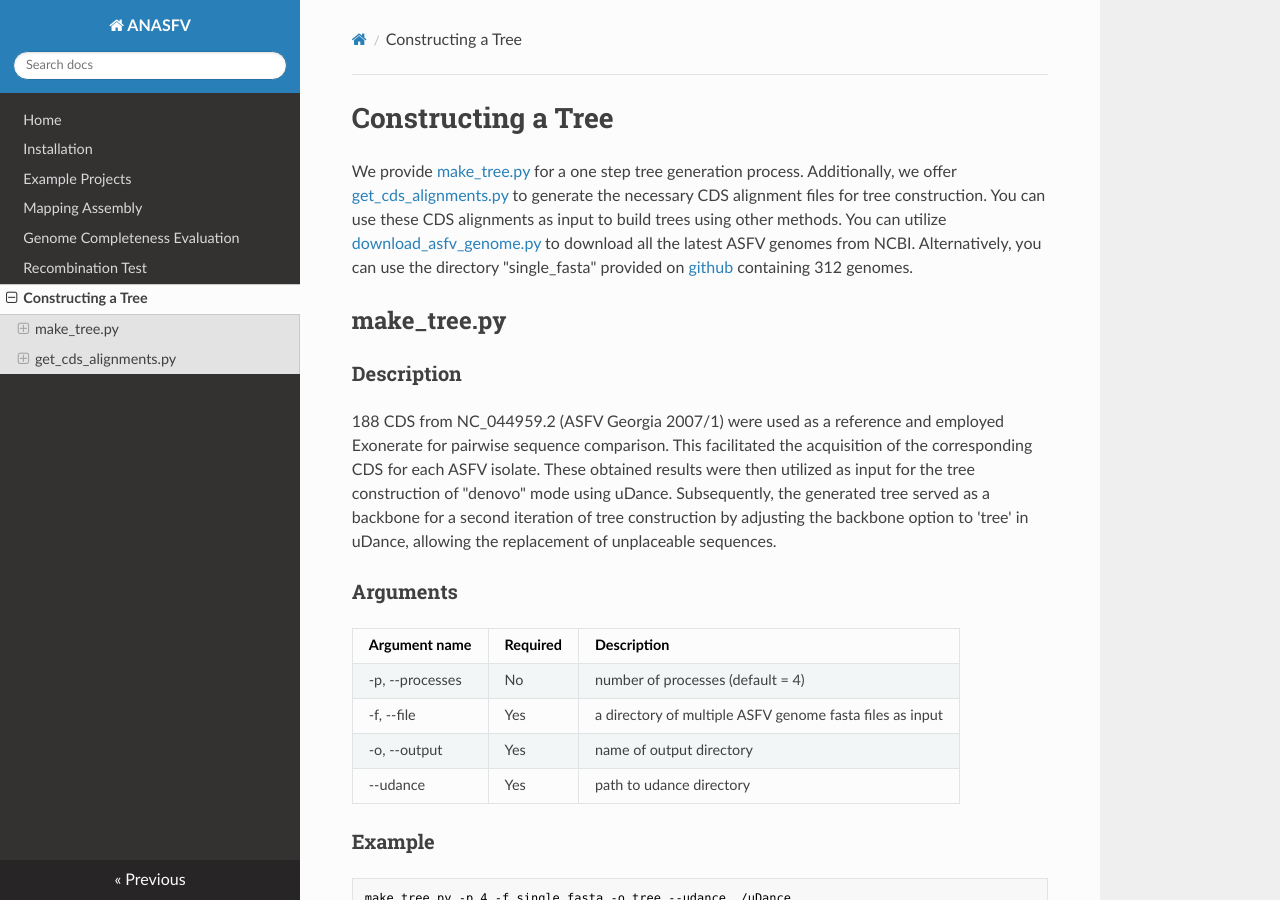
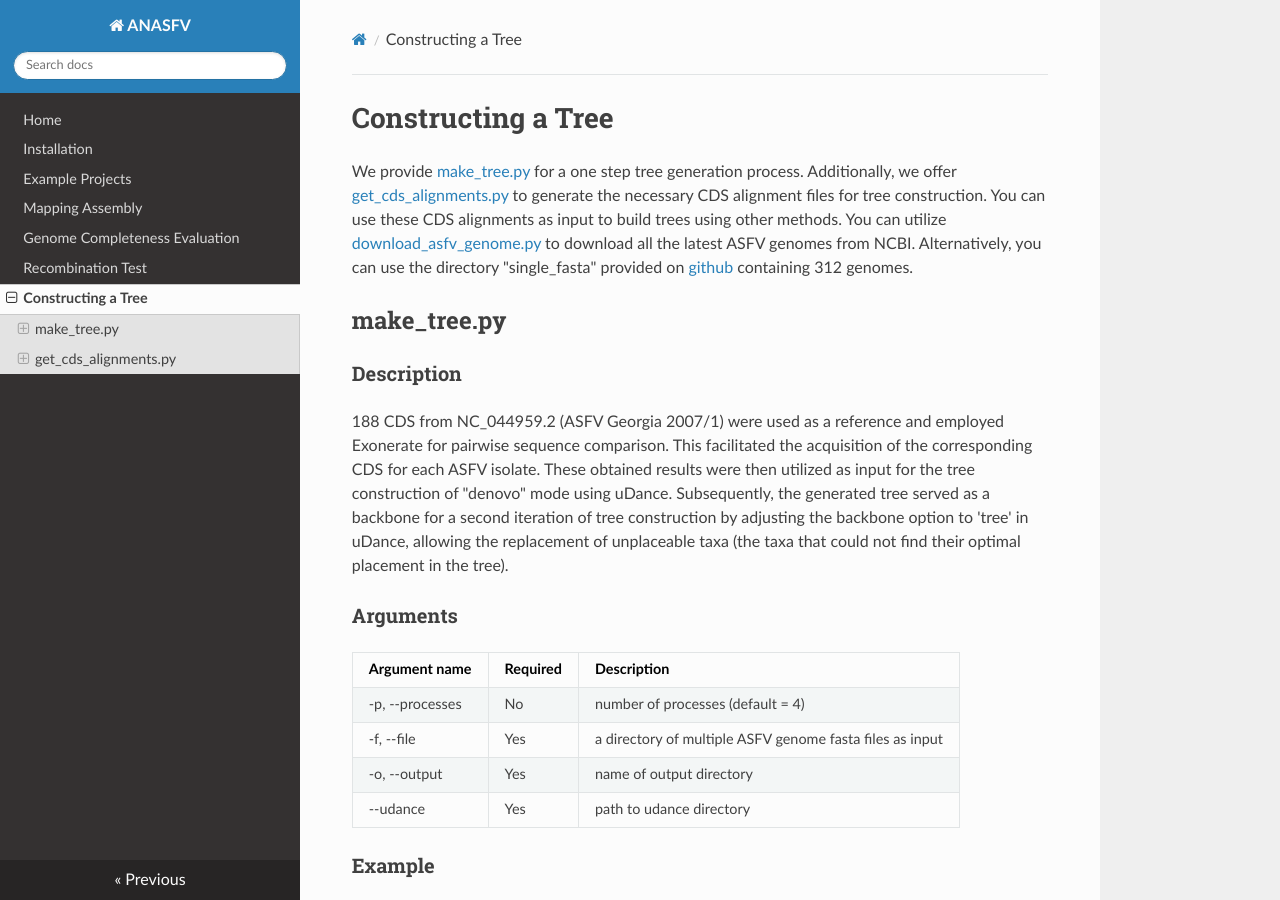
Before and after one commit to lrslab/anasfv, an MkDocs documentation site: the page built from docs/tree.md, in a window 1280 px wide and 900 px high. Built offline with MkDocs 1.6.1, drawn with Linux system fonts in a browser that asks for light colours; nearby versions of some CDN libraries.

Commit message:
Update tree.md

```diff
--- a/docs/tree.md
+++ b/docs/tree.md
@@ -2,7 +2,7 @@
 We provide [make_tree.py](#make_treepy) for a one step tree generation process. Additionally, we offer [get_cds_alignments.py](#get_cds_alignmentspy) to generate the necessary CDS alignment files for tree construction. You can use these CDS alignments as input to build trees using other methods. You can utilize [download_asfv_genome.py](../assembly/#download_asfv_genomepy) to download all the latest ASFV genomes from NCBI. Alternatively, you can use the directory "single_fasta" provided on [github](https://github.com/nimua/single_fasta.git) containing 312 genomes.
 ## make_tree.py
 ### Description
-188 CDS from NC_044959.2 (ASFV Georgia 2007/1) were used as a reference and employed Exonerate for pairwise sequence comparison. This facilitated the acquisition of the corresponding CDS for each ASFV isolate. These obtained results were then utilized as input for the tree construction of "denovo" mode using uDance. Subsequently, the generated tree served as a backbone for a second iteration of tree construction by adjusting the backbone option to 'tree' in uDance, allowing the replacement of unplaceable sequences.
+188 CDS from NC_044959.2 (ASFV Georgia 2007/1) were used as a reference and employed Exonerate for pairwise sequence comparison. This facilitated the acquisition of the corresponding CDS for each ASFV isolate. These obtained results were then utilized as input for the tree construction of "denovo" mode using uDance. Subsequently, the generated tree served as a backbone for a second iteration of tree construction by adjusting the backbone option to 'tree' in uDance, allowing the replacement of unplaceable taxa (the taxa that could not find their optimal placement in the tree).
 ### Arguments
 | Argument name	  | Required | Description |
 | --------------  | ----- | -------- |
```
